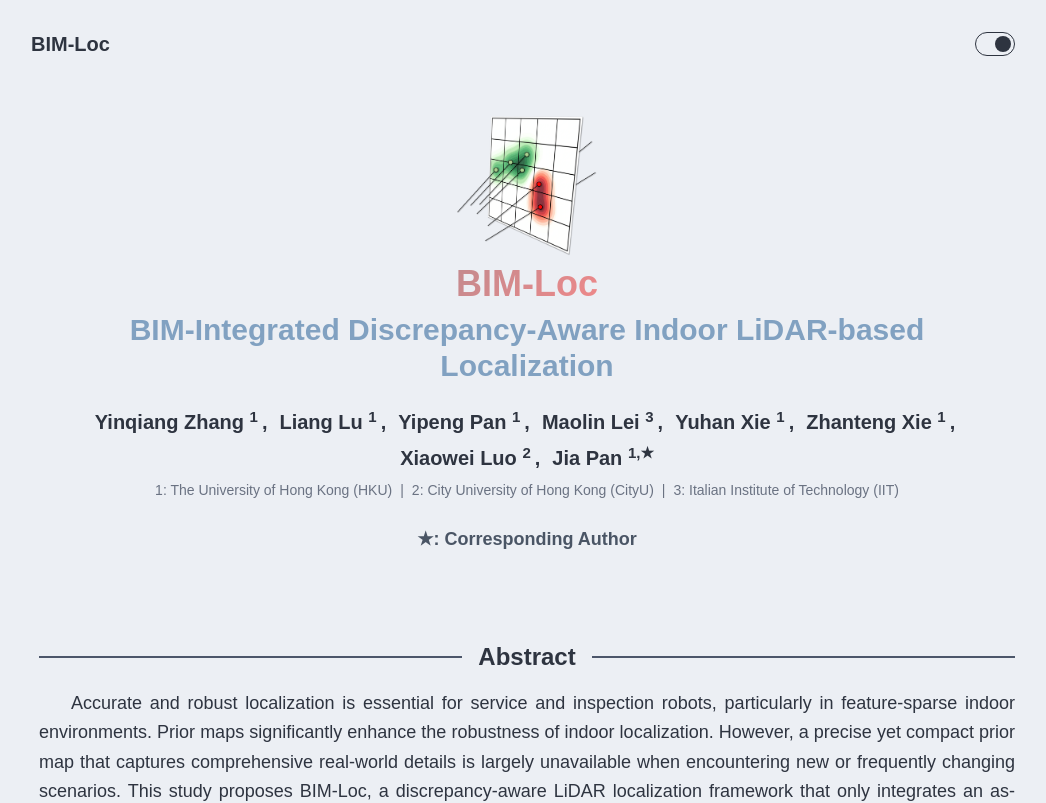
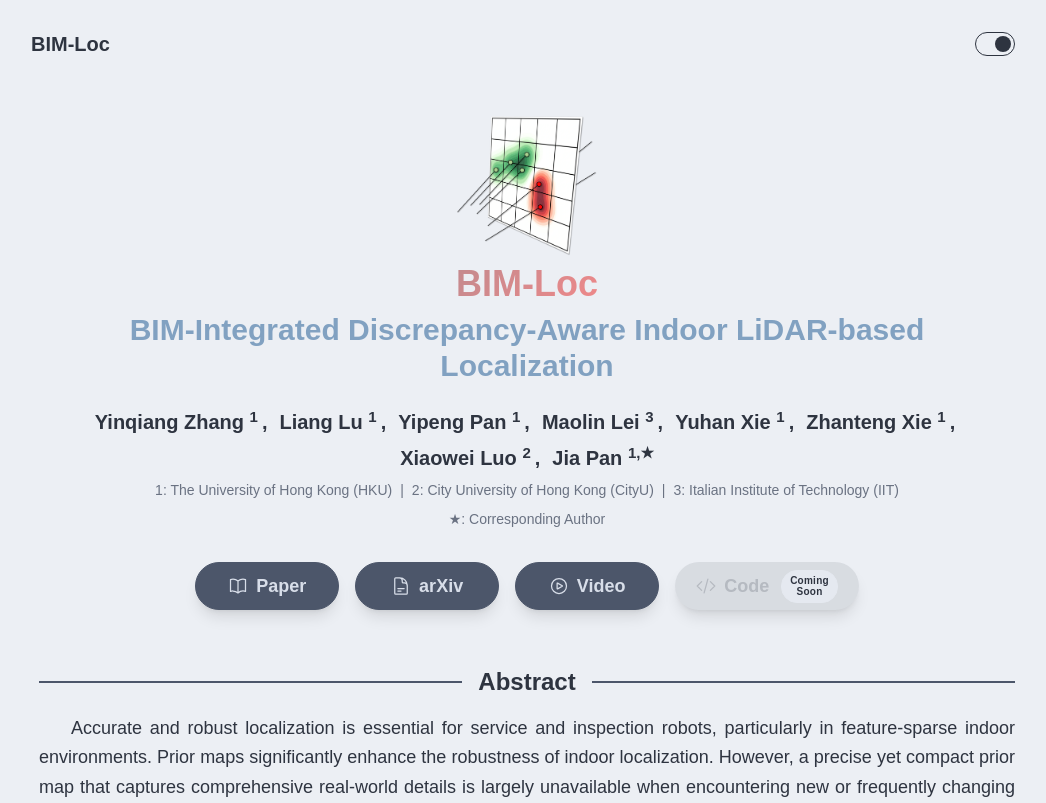
Before and after one commit to bim-loc/bim-loc-temporary, a React (Vite) app: page / in a window 1280 px wide. Shown: the top 803 px of the page, without its empty margins (113-1159 px from the left). Built offline with nearby package versions, Linux system fonts and the light colour scheme.

Commit message:
Refactor Title component to enhance button functionality and update icons

```diff
--- a/src/components/sections/Title.tsx
+++ b/src/components/sections/Title.tsx
@@ -1,11 +1,32 @@
 import {
   DocumentTextIcon,
   BookOpenIcon,
-  FolderIcon,
-  EnvelopeIcon,
-  InformationCircleIcon
+  PlayCircleIcon,
+  CodeBracketIcon,
+  InformationCircleIcon,
 } from '@heroicons/react/24/outline';
 import { SectionContainer } from '../shared/SectionContainer';
+
+type TitleButtonIcon =
+  | 'BookOpenIcon'
+  | 'DocumentTextIcon'
+  | 'PlayCircleIcon'
+  | 'CodeBracketIcon';
+
+type TitleButton = {
+  name: string;
+  icon: TitleButtonIcon;
+  link?: string;
+  disabled?: boolean;
+  badge?: string;
+};
+
+const buttonIcons: Record<TitleButtonIcon, React.ComponentType<{ className?: string }>> = {
+  BookOpenIcon,
+  DocumentTextIcon,
+  PlayCircleIcon,
+  CodeBracketIcon,
+};
 
 export const Title = () => {
   const logo = `${import.meta.env.BASE_URL}BKI.webp`;
@@ -88,22 +109,14 @@ export const Title = () => {
   // ];
   const emphases: string[] = [];
 
-  // 提供引导资料链接
-  // const buttons = [
-  //   {
-  //     disabled: true,
-  //     name: "Arxiv",
-  //     icon: "DocumentTextIcon",
-  //   },
-  //   {
-  //     disabled: true,
-  //     name: "Code",
-  //     link: "",
-  //     icon: "FolderIcon",
-  //   },
-  // ];
+  const placeholderLink = new URL(import.meta.env.BASE_URL, window.location.origin).href;
 
-  const buttons: any[] = [];
+  const buttons: TitleButton[] = [
+    { name: 'Paper', link: placeholderLink, icon: 'BookOpenIcon' },
+    { name: 'arXiv', link: placeholderLink, icon: 'DocumentTextIcon' },
+    { name: 'Video', link: 'https://youtu.be/c1gNS0f4Ggs', icon: 'PlayCircleIcon' },
+    { name: 'Code', icon: 'CodeBracketIcon', disabled: true, badge: 'Coming Soon' },
+  ];
 
   return (
     <SectionContainer>
@@ -175,7 +188,7 @@ export const Title = () => {
           </div>
         </div> */}
 
-        <div className="mb-4">
+        <div className="mb-6">
           <div className="flex flex-wrap justify-center gap-2">
             {authors.map((author, index) => (
               <span key={index} className="text-xl font-bold">
@@ -192,12 +205,10 @@ export const Title = () => {
               </span>
             ))}
           </div>
+          <p className="mt-2 text-md text-gray-500">
+            {con_and_corresponding_author}
+          </p>
         </div>
-
-        {/* 共一和通讯提示 */}
-        <p className="text-lg text-gray-600 mb-6 font-bold">
-          {con_and_corresponding_author}
-        </p>
 
         {/* 最新消息 */}
         {news && (
@@ -221,25 +232,49 @@ export const Title = () => {
         )}
 
         {/* 按钮组 */}
-        <div className="flex flex-wrap justify-center gap-4">
-          {buttons.map((button, index) => (
-            <div
-              key={index}
-              className={`btn btn-neutral btn-lg rounded-4xl shadow-lg
-                        ${button.disabled ? 'btn-disabled' : ''}`}
-              onClick={() => {
-                if (!button.disabled && button.link) {
-                  window.open(button.link, '_blank');
-                }
-              }}
-            >
-              {button.icon === "DocumentTextIcon" && <DocumentTextIcon className="w-5 h-5 mr-2" />}
-              {button.icon === "BookOpenIcon" && <BookOpenIcon className="w-5 h-5 mr-2" />}
-              {button.icon === "FolderIcon" && <FolderIcon className="w-5 h-5 mr-2" />}
-              {button.icon === "EnvelopeIcon" && <EnvelopeIcon className="w-5 h-5 mr-2" />}
-              {button.name}
-            </div>
-          ))}
+        <div className="flex flex-wrap justify-center gap-3 sm:gap-4 max-w-3xl mx-auto">
+          {buttons.map((button) => {
+            const Icon = buttonIcons[button.icon];
+            const className =
+              'btn btn-neutral btn-lg rounded-4xl shadow-lg min-w-[9rem] gap-2 font-semibold';
+
+            if (button.disabled) {
+              return (
+                <button
+                  key={button.name}
+                  type="button"
+                  className={`${className} btn-disabled`}
+                  disabled
+                  title="Code will be released soon"
+                >
+                  <Icon className="w-5 h-5 shrink-0" />
+                  {button.name}
+                  {button.badge && (
+                    <span className="badge badge-ghost ml-1 h-auto min-h-0 py-1 px-2 font-normal">
+                      <span className="flex flex-col items-center leading-[1.15] text-[0.625rem] font-bold tracking-wide">
+                        {button.badge.split(' ').map((word) => (
+                          <span key={word}>{word}</span>
+                        ))}
+                      </span>
+                    </span>
+                  )}
+                </button>
+              );
+            }
+
+            return (
+              <a
+                key={button.name}
+                className={className}
+                href={button.link}
+                target="_blank"
+                rel="noopener noreferrer"
+              >
+                <Icon className="w-5 h-5 shrink-0" />
+                {button.name}
+              </a>
+            );
+          })}
         </div>
       </div>
     </SectionContainer>
```
